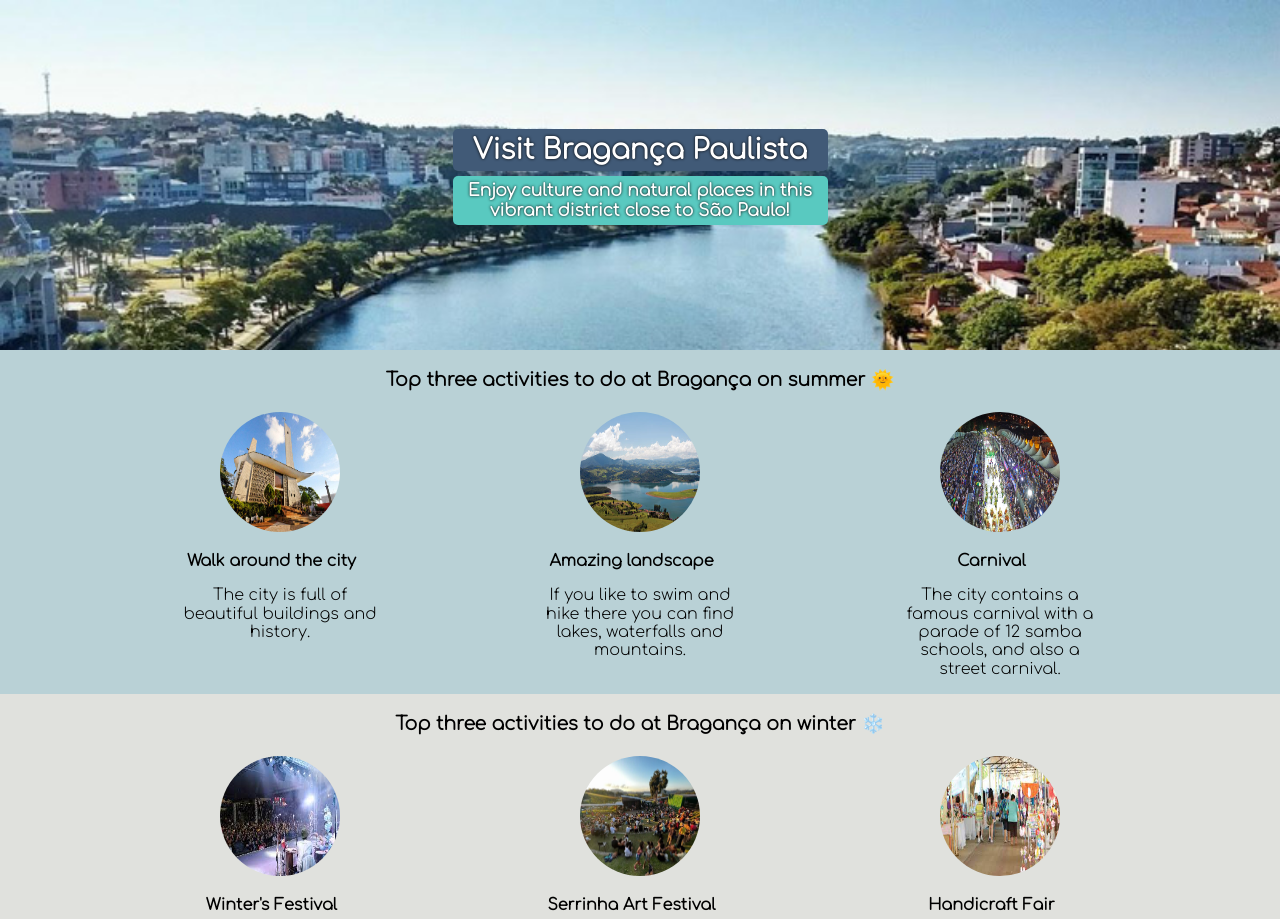
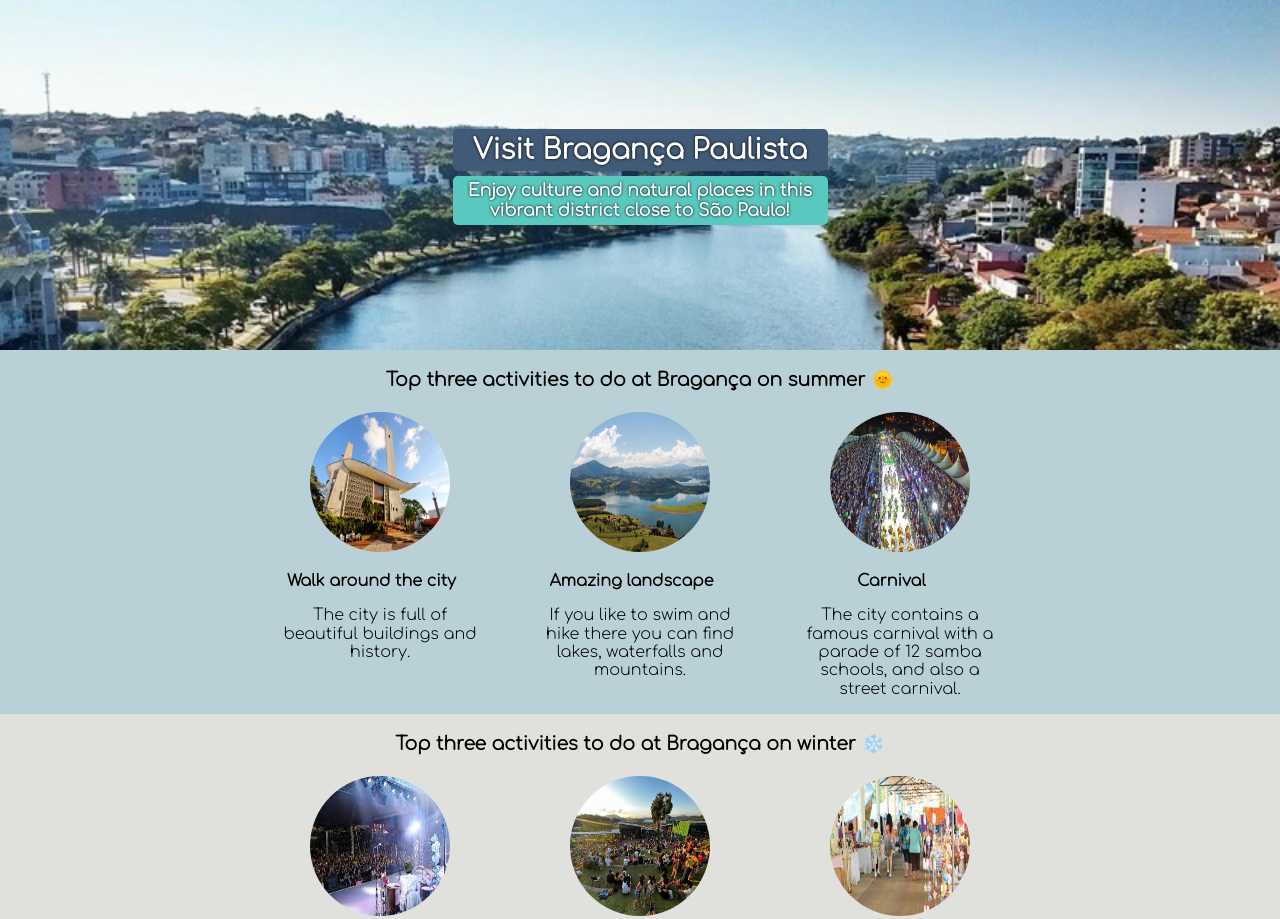
Before and after one commit to GuiMazzolini/hometown, a plain HTML site: page index.html in a window 1280 px wide. Shown: the top 919 px of the page. Drawn offline with nearby package versions, Linux system fonts and the light colour scheme.

Commit message:
Update styles.css

```diff
--- a/styles.css
+++ b/styles.css
@@ -51,19 +51,20 @@ h2{
 }
 
 img {
-    width: 120px;
-    height: 120px;
+    width: 140px;
+    height: 140px;
     border-radius: 50%;
 }
 
 .activities {
     display: flex;
-    justify-content: space-around;
-    padding: 0px 100px;
+    justify-content: center;
+
 }
 
 .local {
     width: 200px;
+    padding: 0px 30px;
 }
 
 .act-title {
```
